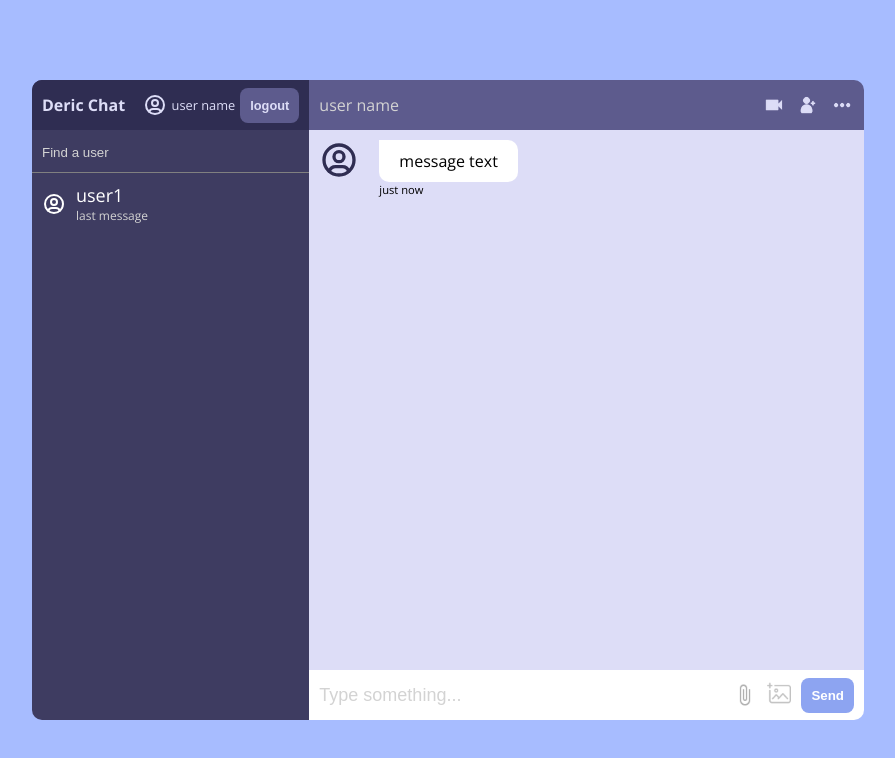
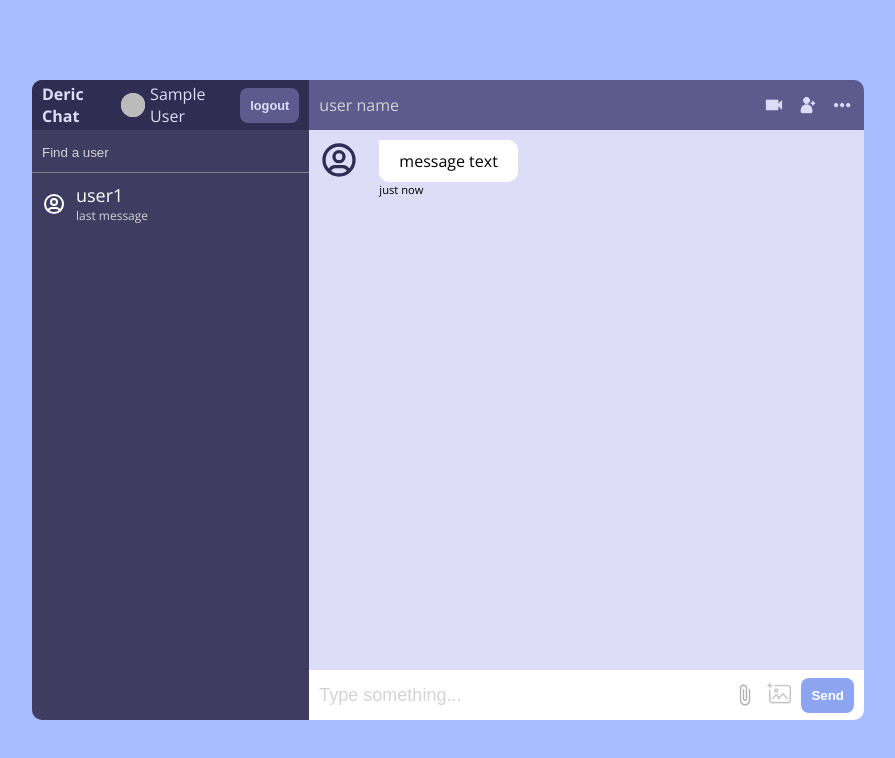
Before and after one commit to muhammadderic/realtime-private-chat-app, a React (Create React App) app: page / in a window 1280 px wide. Shown: the top 758 px of the page, without its empty margins (192-1087 px from the left). Built offline with nearby package versions, Linux system fonts and the light colour scheme; no server answers; sample sign-in values are in the browser's storage.

Commit message:
Change username and photo profile in Navbar

```diff
--- a/src/components/Navbar.jsx
+++ b/src/components/Navbar.jsx
@@ -1,18 +1,23 @@
 import { signOut } from "firebase/auth";
+import { useContext } from "react";
+import { AuthContext } from "../context/AuthContext";
 import { auth } from "../firebase";
 
 function Navbar() {
+  const { currentUser } = useContext(AuthContext);
+
   return (
     <div className='navbar'>
       <span className="logo">Deric Chat</span>
       <div className="user">
-        <svg xmlns="http://www.w3.org/2000/svg" className="icon icon-tabler icon-tabler-user-circle" width="24" height="24" viewBox="0 0 24 24" strokeWidth="2" stroke="currentColor" fill="none" strokeLinecap="round" strokeLinejoin="round">
+        {/* <svg xmlns="http://www.w3.org/2000/svg" className="icon icon-tabler icon-tabler-user-circle" width="24" height="24" viewBox="0 0 24 24" strokeWidth="2" stroke="currentColor" fill="none" strokeLinecap="round" strokeLinejoin="round">
           <path stroke="none" d="M0 0h24v24H0z" fill="none"></path>
           <path d="M12 12m-9 0a9 9 0 1 0 18 0a9 9 0 1 0 -18 0"></path>
           <path d="M12 10m-3 0a3 3 0 1 0 6 0a3 3 0 1 0 -6 0"></path>
           <path d="M6.168 18.849a4 4 0 0 1 3.832 -2.849h4a4 4 0 0 1 3.834 2.855"></path>
-        </svg>
-        <span>user name</span>
+        </svg> */}
+        <img src={currentUser.photoURL} alt="user" />
+        <span>{currentUser.displayName}</span>
         <button onClick={() => signOut(auth)}>logout</button>
       </div>
     </div>
--- a/src/styles/styles.scss
+++ b/src/styles/styles.scss
@@ -179,8 +179,16 @@ body {
           align-items: center;
           gap: 5px;
 
-          span {
-            font-size: .8rem;
+          // span {
+          //   font-size: .8rem;
+          // }
+
+          img {
+            background-color: #ddddf7;
+            height: 24px;
+            width: 24px;
+            border-radius: 50%;
+            object-fit: cover;
           }
 
           button {
```
